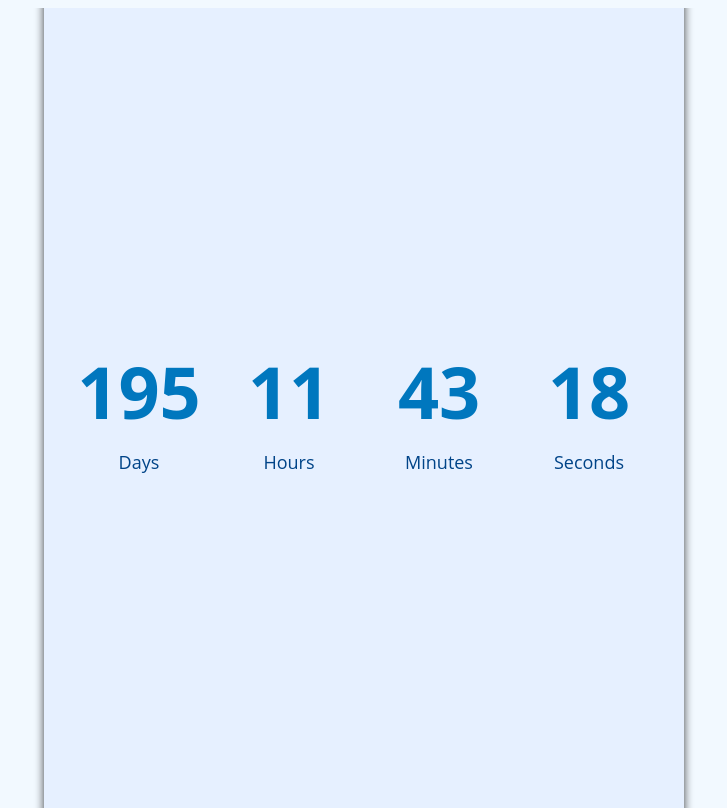
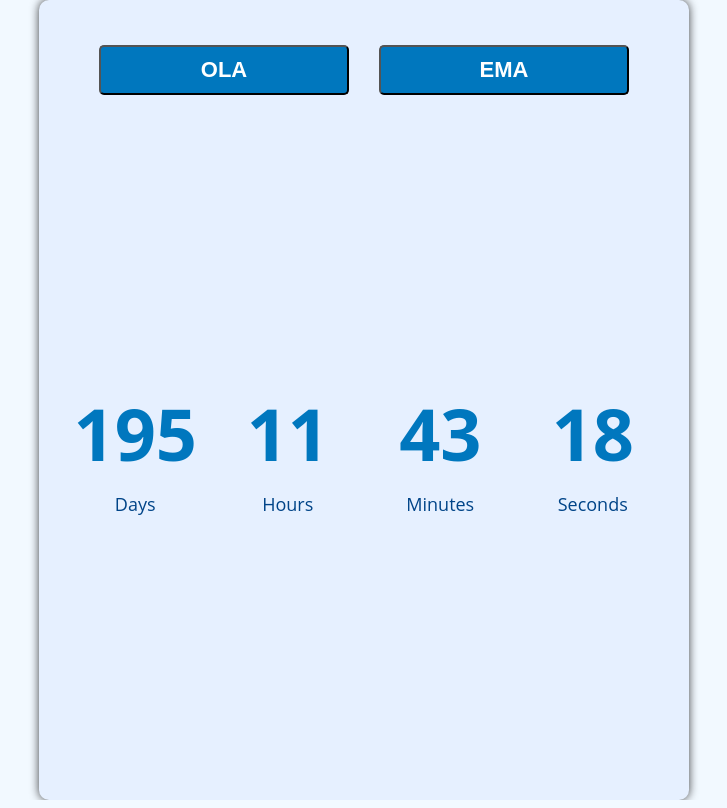
Before and after one commit to MikolajTym/MikolajTym.github.io, a plain HTML site: page index.html in a window 1280 px wide. Shown: the whole page, without its empty margins (276-1003 px from the left). Drawn offline with nearby package versions, Linux system fonts and the light colour scheme.

Commit message:
Countdown

```diff
--- a/index.html
+++ b/index.html
@@ -10,6 +10,11 @@
     </head>
     <body>
         <div class="container">
+            <div id="content">
+                <div class="button-container">
+                    <button class="buttons" onclick="button1()">OLA</button>
+                    <button class="buttons" onclick="button2()">EMA</button>
+                </div>
                 <div class="counter-box">
                     <div class="counter-item">
                         <div class="counter-value" id="days"></div>
@@ -29,5 +34,6 @@
                     </div>
                 </div>
             </div>
+        </div>
     </body>
 </html>
--- a/index.js
+++ b/index.js
@@ -1,8 +1,10 @@
-function getDateFromImportant() {
+function getDateFromImportant(specificDate, countdown) {
     var currentDate = new Date();
-    var specificDate = new Date("2022-08-25 11:32:00");
-
-    var milliseconds = currentDate - specificDate;
+    if (countdown) {
+        var milliseconds = specificDate - currentDate;
+    } else {
+        var milliseconds = currentDate - specificDate;
+    }
     var seconds = milliseconds / 1000;
     var minutes = milliseconds / (1000 * 60);
     var hours = milliseconds / (1000 * 60 * 60);
@@ -22,7 +24,21 @@ function getDateFromImportant() {
     $("#seconds").html(seconds);
 }
 
+var interval;
+
 window.onload = function() {
-    getDateFromImportant();
-    setInterval(getDateFromImportant, 1000)
+    getDateFromImportant(new Date("2022-08-25 11:32:00"));
+    interval = setInterval(function() {getDateFromImportant(new Date("2022-08-25 11:32:00")); }, 1000);
 }
+
+function button1(date=new Date("2022-08-25 11:32:00")) {
+    clearInterval(interval);
+    getDateFromImportant(date, countdown=false);
+    interval = setInterval(function() { getDateFromImportant(date, countdown=false); }, 1000);
+}
+
+function button2(date=new Date("2027-10-23 00:00:00")) {
+    clearInterval(interval);
+    getDateFromImportant(date, countdown=true);
+    interval = setInterval(function() { getDateFromImportant(date, countdown=true); }, 1000);
+}
--- a/style.css
+++ b/style.css
@@ -1,6 +1,7 @@
 html, body {
     height: 100%;
     overflow: hidden;
+    margin: 0;
 }
 body {
     background-color: #f2f9ff;
@@ -15,28 +16,58 @@ h1 {
     color: #333;
     margin-top: 50px;
 }
-.container {
+#content {
     width: 100%;
+    max-width: 650px;
     height: 100vh;
     min-height: 100%;
+    background-color: #e6f0ff;
+    border-radius: 10px;
+    box-shadow: 0px 0px 10px 0px rgba(0,0,0,0.75);
+}
+.container {
     display: flex;
+    flex-direction: column;
     justify-content: center;
     align-items: center;
     text-align: center;
 }
-.counter-box {
+.button-container {
     background-color: #e6f0ff;
-    max-width: 600px;
-    width:100%;
-    height: 100%;
+    max-width: 650px;
+    width: 100%;
     display: flex;
     justify-content: center;
     align-items: center;
-    flex-wrap: wrap;
+    margin: 0 auto;
+    margin-top: 30px;
+    box-sizing: border-box;
+}
+.buttons {
+    font-size: 22px;
+    width: 250px;
+    font-weight: bold;
+    color: #fff;
+    background-color: #0077be;
+    padding: 10px 20px;
+    border-radius: 5px;
+    cursor: pointer;
+    transition: background-color 0.3s ease;
+    margin: 15px;
+}
+.buttons:hover, .buttons:hover {
+    background-color: #004488;
+}
+.counter-box {
+    max-width: 650px;
+    width:100%;
+    height: 85%;
+    display: flex;
+    justify-content: center;
+    align-items: center;
+    box-sizing: border-box;
+    margin: auto 0;
     padding: 20px;
-    border-radius: 10px;
-    box-shadow: 0px 0px 10px 0px rgba(0,0,0,0.75);
-    margin: 0 auto;
 }
 .counter-item {
     width: 25%;
```
Lines whose indentation alone changed are shown as unchanged.
